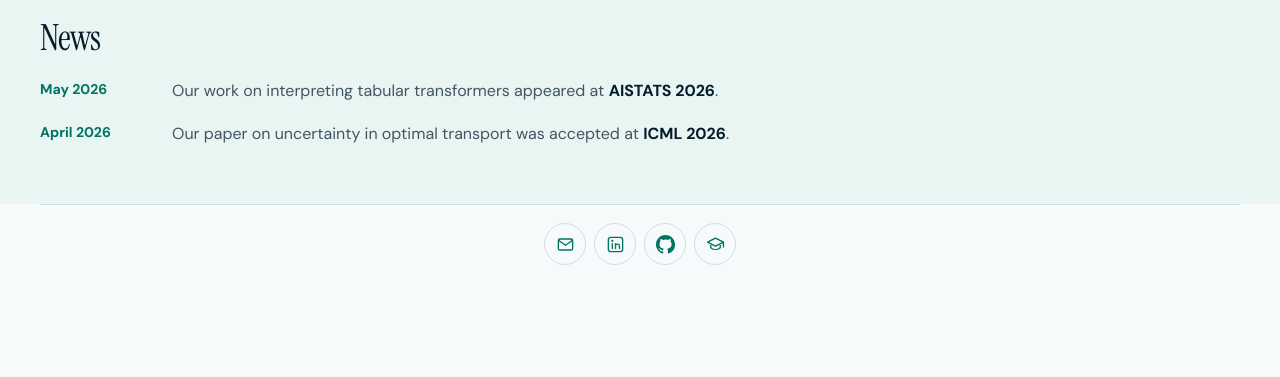
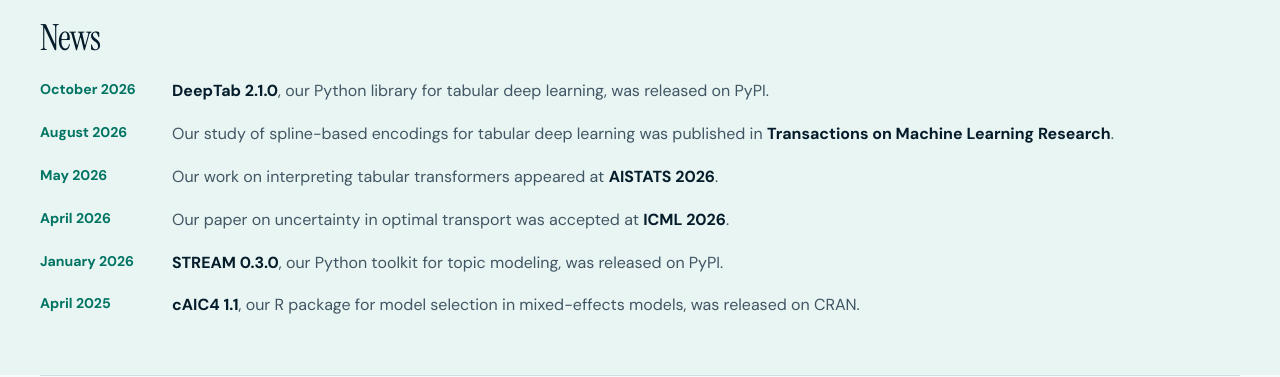
Before and after one commit to safken-lab/safken-lab.github.io, a plain HTML site: page index.html in a window 1280 px wide. Shown: the part 561-938 px from the top of the page. Before the commit the page ends 850 px from the top, so only its background shows below. Drawn offline with Linux system fonts and the light colour scheme.

Commit message:
Add publication and software milestones to homepage news

```diff
--- a/index.html
+++ b/index.html
@@ -43,8 +43,12 @@
     <section class="wrap news" aria-labelledby="news-title">
       <h2 id="news-title">News</h2>
       <ul class="news-list">
+        <li><time datetime="2026-10-20">October 2026</time><p><strong>DeepTab 2.1.0</strong>, our Python library for tabular deep learning, was released on PyPI.</p></li>
+        <li><time datetime="2026-08">August 2026</time><p>Our study of spline-based encodings for tabular deep learning was published in <strong>Transactions on Machine Learning Research</strong>.</p></li>
         <li><time datetime="2026-05">May 2026</time><p>Our work on interpreting tabular transformers appeared at <strong>AISTATS 2026</strong>.</p></li>
         <li><time datetime="2026-04-30">April 2026</time><p>Our paper on uncertainty in optimal transport was accepted at <strong>ICML 2026</strong>.</p></li>
+        <li><time datetime="2026-01-17">January 2026</time><p><strong>STREAM 0.3.0</strong>, our Python toolkit for topic modeling, was released on PyPI.</p></li>
+        <li><time datetime="2025-04-04">April 2025</time><p><strong>cAIC4 1.1</strong>, our R package for model selection in mixed-effects models, was released on CRAN.</p></li>
       </ul>
     </section>
   </main>
```
